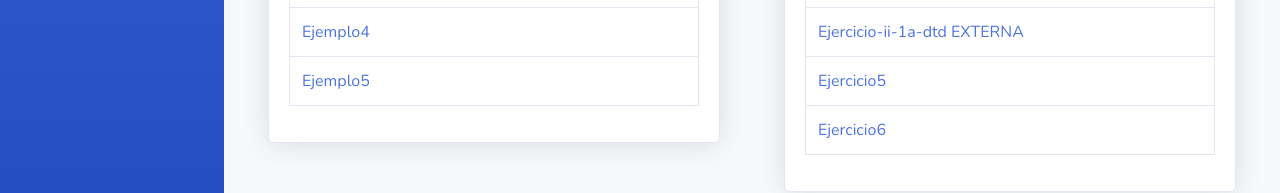
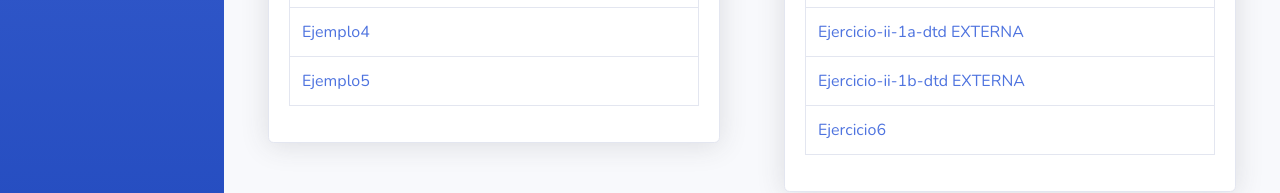
Before and after one commit to miguelxDd/Guia32-TPI115-Grupo05, a website with bundled scripts: page index.html in a window 1280 px wide. Shown: the part 1012-1205 px from the top of the page. Built offline with nearby package versions, Linux system fonts and the light colour scheme.

```diff
--- a/index.html
+++ b/index.html
@@ -306,7 +306,7 @@
 
 
                                                         </tr> <tr>
-                                                            <td><a href="#">Ejercicio5</a></td>
+                                                            <td><a href="Ejercicios/dtd_externa/ejercicio-ii-1b-dtd.xml">Ejercicio-ii-1b-dtd EXTERNA</a></td>
 
 
                                                         </tr>
```
